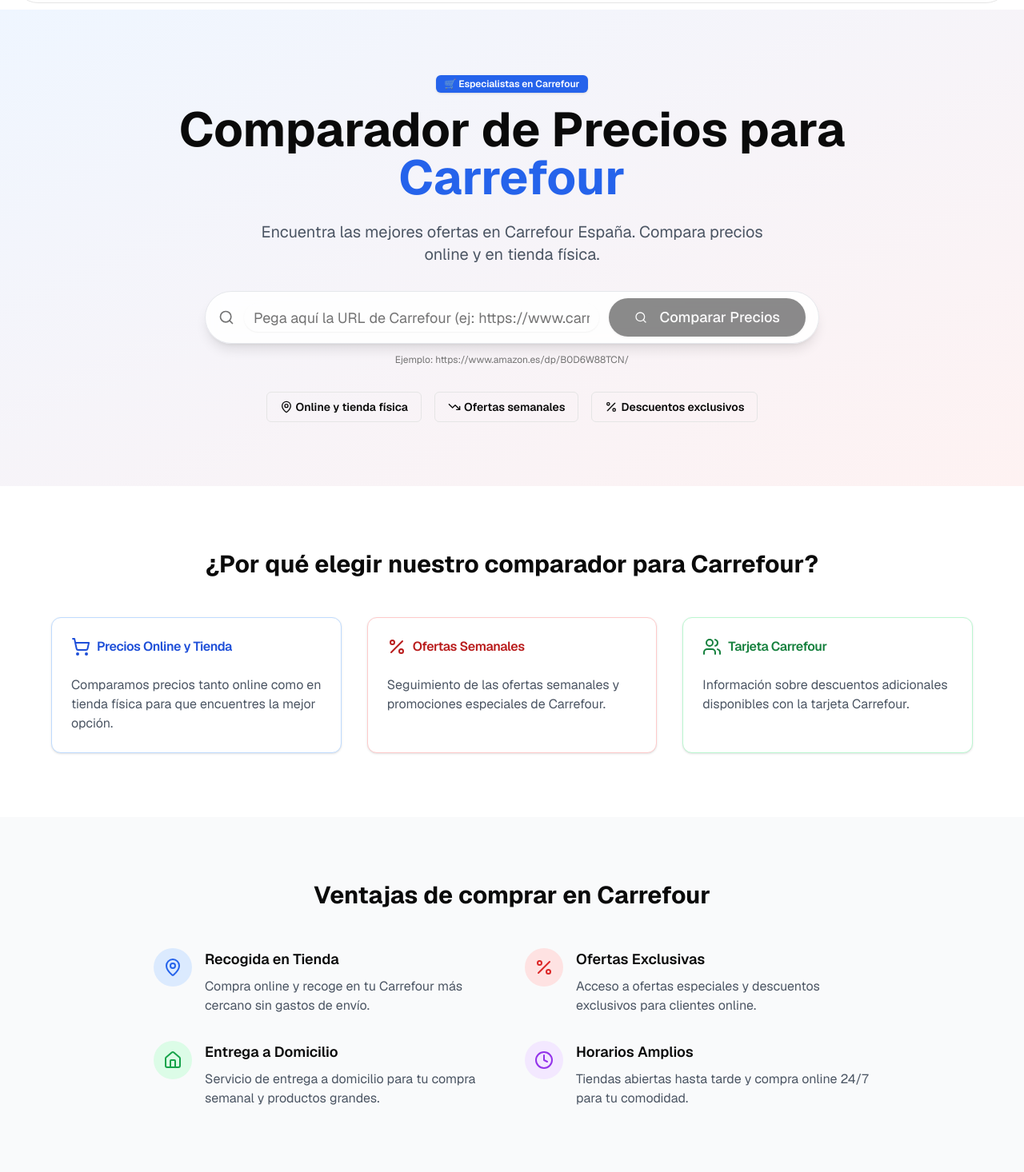
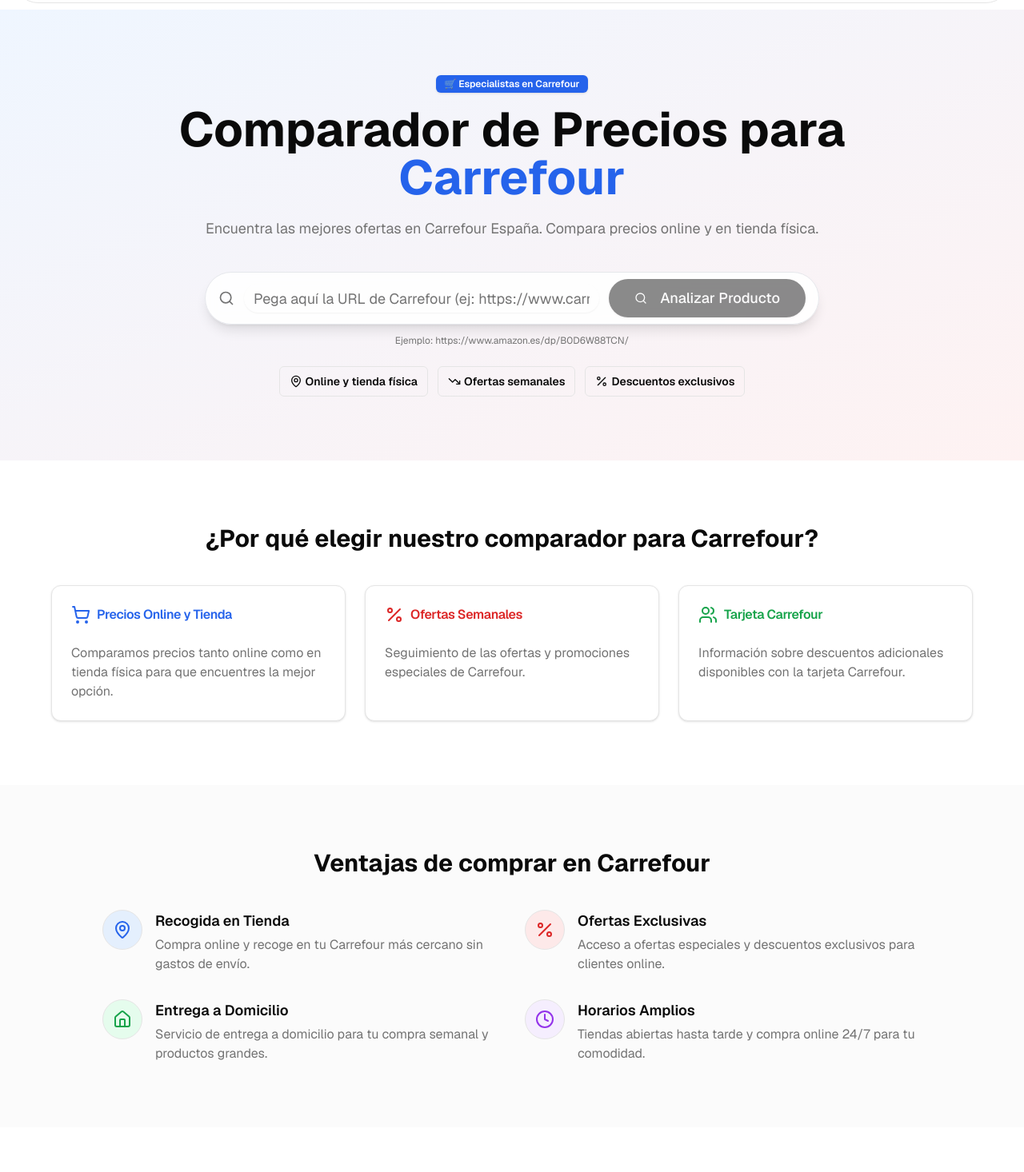
Before and after one commit to opinioneselectronicas1/comparo, a Next.js app: page /tienda/carrefour in a window 1280 px wide. Shown: the part 84-1550 px from the top of the page at 80% size. Built offline with nearby package versions, Linux system fonts and the light colour scheme.

Commit message:
Updated page.tsx

```diff
--- a/app/tienda/carrefour/page.tsx
+++ b/app/tienda/carrefour/page.tsx
@@ -1,3 +1,4 @@
+// app/carrefour/page.tsx
 import { Navbar } from "@/components/navbar";
 import { Button } from "@/components/ui/button";
 import { Badge } from "@/components/ui/badge";
@@ -11,182 +12,217 @@
   Clock,
   Percent,
   Users,
-  Home
+  Home,
+  Zap,
+  BarChart3,
 } from "lucide-react";
 import Link from "next/link";
+
+export const metadata = {
+  title:
+    "Comparador de Precios Carrefour - Online y Tienda | Comparaelprecio",
+  description:
+    "Especialistas en Carrefour España. Compara precios online y en tienda física. Ofertas semanales y descuentos exclusivos.",
+  keywords: [
+    "carrefour precios",
+    "ofertas carrefour",
+    "carrefour online",
+    "comparador carrefour",
+    "descuentos carrefour",
+  ],
+};
 
 export default function CarrefourPage() {
   return (
     <>
       <Navbar />
-      <div className="min-h-screen pt-24 pb-12">
-        {/* Hero específico de Carrefour */}
-        <div className="bg-gradient-to-br from-blue-50 to-red-50 py-20 px-6">
-          <div className="max-w-4xl mx-auto text-center">
-            <Badge className="bg-blue-600 text-white mb-4">
+      <div className="min-h-screen pt-24 pb-12 bg-background text-foreground">
+        {/* HERO */}
+        <section
+          className="
+            relative overflow-hidden
+            bg-gradient-to-br from-blue-50 to-red-50
+            dark:from-[#0b0e14] dark:to-[#12151b]
+          "
+        >
+          {/* overlay para contraste del contenido */}
+          <div className="absolute inset-0 pointer-events-none bg-white/0 dark:bg-black/10" />
+          <div className="relative z-10 px-6 py-16 sm:py-20">
+            <div className="mx-auto max-w-5xl text-center">
+              <Badge className="mb-4 bg-blue-600 text-white dark:bg-blue-600">
                 🛒 Especialistas en Carrefour
               </Badge>
-            <h1 className="text-4xl md:text-6xl font-bold mb-6">
-              Comparador de Precios para <span className="text-blue-600">Carrefour</span>
+
+              <h1 className="mx-auto max-w-[22ch] text-4xl sm:text-5xl md:text-6xl font-bold leading-[1.1]">
+                Comparador de Precios para{" "}
+                <span className="text-blue-600 dark:text-blue-400">Carrefour</span>
               </h1>
-            <p className="text-xl text-gray-600 mb-8 max-w-2xl mx-auto">
+
+              <p className="mx-auto mt-5 max-w-[70ch] text-base sm:text-lg text-muted-foreground">
                 Encuentra las mejores ofertas en Carrefour España. Compara precios online y en tienda física.
               </p>
 
+              {/* Buscador */}
+              <div id="buscar" className="mt-8 sm:mt-10">
                 <SearchForm
                   placeholder="Pega aquí la URL de Carrefour (ej: https://www.carrefour.es/...)"
-              className="mb-8"
+                  buttonText="Analizar Producto"
+                  className="mb-2"
                 />
+              </div>
 
-            <div className="flex flex-wrap justify-center gap-4">
-              <Badge variant="outline" className="text-sm py-2 px-4">
+              {/* Pills informativas */}
+              <div className="mt-6 flex flex-wrap items-center justify-center gap-3">
+                <Badge variant="outline" className="text-sm py-2 px-3 border-border">
                   <MapPin className="mr-1 h-4 w-4" /> Online y tienda física
                 </Badge>
-              <Badge variant="outline" className="text-sm py-2 px-4">
+                <Badge variant="outline" className="text-sm py-2 px-3 border-border">
                   <TrendingDown className="mr-1 h-4 w-4" /> Ofertas semanales
                 </Badge>
-              <Badge variant="outline" className="text-sm py-2 px-4">
+                <Badge variant="outline" className="text-sm py-2 px-3 border-border">
                   <Percent className="mr-1 h-4 w-4" /> Descuentos exclusivos
                 </Badge>
               </div>
             </div>
           </div>
+        </section>
 
-        {/* Características específicas de Carrefour */}
-        <div className="py-20 px-6">
-          <div className="max-w-6xl mx-auto">
-            <h2 className="text-3xl font-bold text-center mb-12">
+        {/* FEATURES */}
+        <section className="px-6 py-16 sm:py-20">
+          <div className="mx-auto max-w-6xl">
+            <h2 className="mb-10 text-center text-3xl font-bold">
               ¿Por qué elegir nuestro comparador para Carrefour?
             </h2>
 
-            <div className="grid md:grid-cols-3 gap-8">
-              <Card className="border-blue-200">
+            <div className="grid gap-6 md:grid-cols-3">
+              <Card className="bg-card border border-border">
                 <CardHeader>
-                  <CardTitle className="flex items-center gap-2 text-blue-700">
+                  <CardTitle className="flex items-center gap-2 text-blue-600 dark:text-blue-400">
                     <ShoppingCart className="h-6 w-6" />
                     Precios Online y Tienda
                   </CardTitle>
                 </CardHeader>
                 <CardContent>
-                  <p className="text-gray-600">
+                  <p className="text-muted-foreground">
                     Comparamos precios tanto online como en tienda física para que encuentres la mejor opción.
                   </p>
                 </CardContent>
               </Card>
 
-              <Card className="border-red-200">
+              <Card className="bg-card border border-border">
                 <CardHeader>
-                  <CardTitle className="flex items-center gap-2 text-red-700">
+                  <CardTitle className="flex items-center gap-2 text-red-600 dark:text-red-400">
                     <Percent className="h-6 w-6" />
                     Ofertas Semanales
                   </CardTitle>
                 </CardHeader>
                 <CardContent>
-                  <p className="text-gray-600">
-                    Seguimiento de las ofertas semanales y promociones especiales de Carrefour.
+                  <p className="text-muted-foreground">
+                    Seguimiento de las ofertas y promociones especiales de Carrefour.
                   </p>
                 </CardContent>
               </Card>
 
-              <Card className="border-green-200">
+              <Card className="bg-card border border-border">
                 <CardHeader>
-                  <CardTitle className="flex items-center gap-2 text-green-700">
+                  <CardTitle className="flex items-center gap-2 text-green-600 dark:text-green-400">
                     <Users className="h-6 w-6" />
                     Tarjeta Carrefour
                   </CardTitle>
                 </CardHeader>
                 <CardContent>
-                  <p className="text-gray-600">
+                  <p className="text-muted-foreground">
                     Información sobre descuentos adicionales disponibles con la tarjeta Carrefour.
                   </p>
                 </CardContent>
               </Card>
             </div>
           </div>
-        </div>
+        </section>
 
-        {/* Ventajas de Carrefour */}
-        <div className="bg-gray-50 py-20 px-6">
-          <div className="max-w-4xl mx-auto">
-            <h2 className="text-3xl font-bold text-center mb-12">
+        {/* BENEFICIOS */}
+        <section className="bg-muted/40 dark:bg-muted/20 px-6 py-16 sm:py-20">
+          <div className="mx-auto max-w-5xl">
+            <h2 className="mb-10 text-center text-3xl font-bold">
               Ventajas de comprar en Carrefour
             </h2>
 
-            <div className="grid md:grid-cols-2 gap-8">
-              <div className="flex items-start gap-4">
-                <div className="bg-blue-100 p-3 rounded-full">
-                  <MapPin className="h-6 w-6 text-blue-600" />
-                </div>
-                <div>
-                  <h3 className="font-semibold text-lg mb-2">Recogida en Tienda</h3>
-                  <p className="text-gray-600">
-                    Compra online y recoge en tu Carrefour más cercano sin gastos de envío.
-                  </p>
+            <div className="grid gap-8 md:grid-cols-2">
+              <Benefit
+                icon={<MapPin className="h-6 w-6 text-blue-600" />}
+                bubbleClass="bg-blue-100/70 dark:bg-blue-500/15"
+                title="Recogida en Tienda"
+                text="Compra online y recoge en tu Carrefour más cercano sin gastos de envío."
+              />
+              <Benefit
+                icon={<Percent className="h-6 w-6 text-red-600" />}
+                bubbleClass="bg-red-100/70 dark:bg-red-500/15"
+                title="Ofertas Exclusivas"
+                text="Acceso a ofertas especiales y descuentos exclusivos para clientes online."
+              />
+              <Benefit
+                icon={<Home className="h-6 w-6 text-green-600" />}
+                bubbleClass="bg-green-100/70 dark:bg-green-500/15"
+                title="Entrega a Domicilio"
+                text="Servicio de entrega a domicilio para tu compra semanal y productos grandes."
+              />
+              <Benefit
+                icon={<Clock className="h-6 w-6 text-purple-600" />}
+                bubbleClass="bg-purple-100/70 dark:bg-purple-500/15"
+                title="Horarios Amplios"
+                text="Tiendas abiertas hasta tarde y compra online 24/7 para tu comodidad."
+              />
             </div>
           </div>
-
-              <div className="flex items-start gap-4">
-                <div className="bg-red-100 p-3 rounded-full">
-                  <Percent className="h-6 w-6 text-red-600" />
-                </div>
-                <div>
-                  <h3 className="font-semibold text-lg mb-2">Ofertas Exclusivas</h3>
-                  <p className="text-gray-600">
-                    Acceso a ofertas especiales y descuentos exclusivos para clientes online.
-                  </p>
-                </div>
-              </div>
-
-              <div className="flex items-start gap-4">
-                <div className="bg-green-100 p-3 rounded-full">
-                  <Home className="h-6 w-6 text-green-600" />
-                </div>
-                <div>
-                  <h3 className="font-semibold text-lg mb-2">Entrega a Domicilio</h3>
-                  <p className="text-gray-600">
-                    Servicio de entrega a domicilio para tu compra semanal y productos grandes.
-                  </p>
-                </div>
-              </div>
-
-              <div className="flex items-start gap-4">
-                <div className="bg-purple-100 p-3 rounded-full">
-                  <Clock className="h-6 w-6 text-purple-600" />
-                </div>
-                <div>
-                  <h3 className="font-semibold text-lg mb-2">Horarios Amplios</h3>
-                  <p className="text-gray-600">
-                    Tiendas abiertas hasta tarde y compra online 24/7 para tu comodidad.
-                  </p>
-                </div>
-              </div>
-            </div>
-          </div>
-        </div>
+        </section>
 
         {/* CTA */}
-        <div className="py-20 px-6">
-          <div className="max-w-2xl mx-auto text-center">
-            <h2 className="text-3xl font-bold mb-6">
+        <section className="px-6 py-16 sm:py-20">
+          <div className="mx-auto max-w-2xl text-center">
+            <h2 className="text-3xl font-bold mb-4">
               ¿Listo para encontrar las mejores ofertas en Carrefour?
             </h2>
-            <p className="text-gray-600 mb-8">
+            <p className="text-muted-foreground mb-8">
               Compara precios online y en tienda física para ahorrar en tu compra semanal.
             </p>
-            <Button asChild size="lg" className="bg-blue-600 hover:bg-blue-700">
+            <Button
+              asChild
+              size="lg"
+              className="rounded-full bg-blue-600 hover:bg-blue-700 text-white"
+            >
               <Link href="/#buscar">
                 Empezar a Comparar <Search className="ml-2 h-5 w-5" />
               </Link>
             </Button>
           </div>
-        </div>
+        </section>
       </div>
     </>
   );
 }
 
-export const metadata = {
-  title: "Comparador de Precios Carrefour - Online y Tienda | Comparaelprecio",
-  description: "Especialistas en Carrefour España. Compara precios online y en tienda física. Ofertas semanales y descuentos exclusivos.",
-  keywords: ["carrefour precios", "ofertas carrefour", "carrefour online", "comparador carrefour", "descuentos carrefour"],
-};
+/* ============ helpers ============ */
+
+function Benefit({
+  icon,
+  bubbleClass,
+  title,
+  text,
+}: {
+  icon: React.ReactNode;
+  bubbleClass?: string;
+  title: string;
+  text: string;
+}) {
+  return (
+    <div className="flex items-start gap-4">
+      <div className={`p-3 rounded-full border border-border ${bubbleClass ?? ""}`}>
+        {icon}
+      </div>
+      <div>
+        <h3 className="mb-1 text-lg font-semibold">{title}</h3>
+        <p className="text-muted-foreground">{text}</p>
+      </div>
+    </div>
+  );
+}
```
Lines whose indentation alone changed are shown as unchanged.
